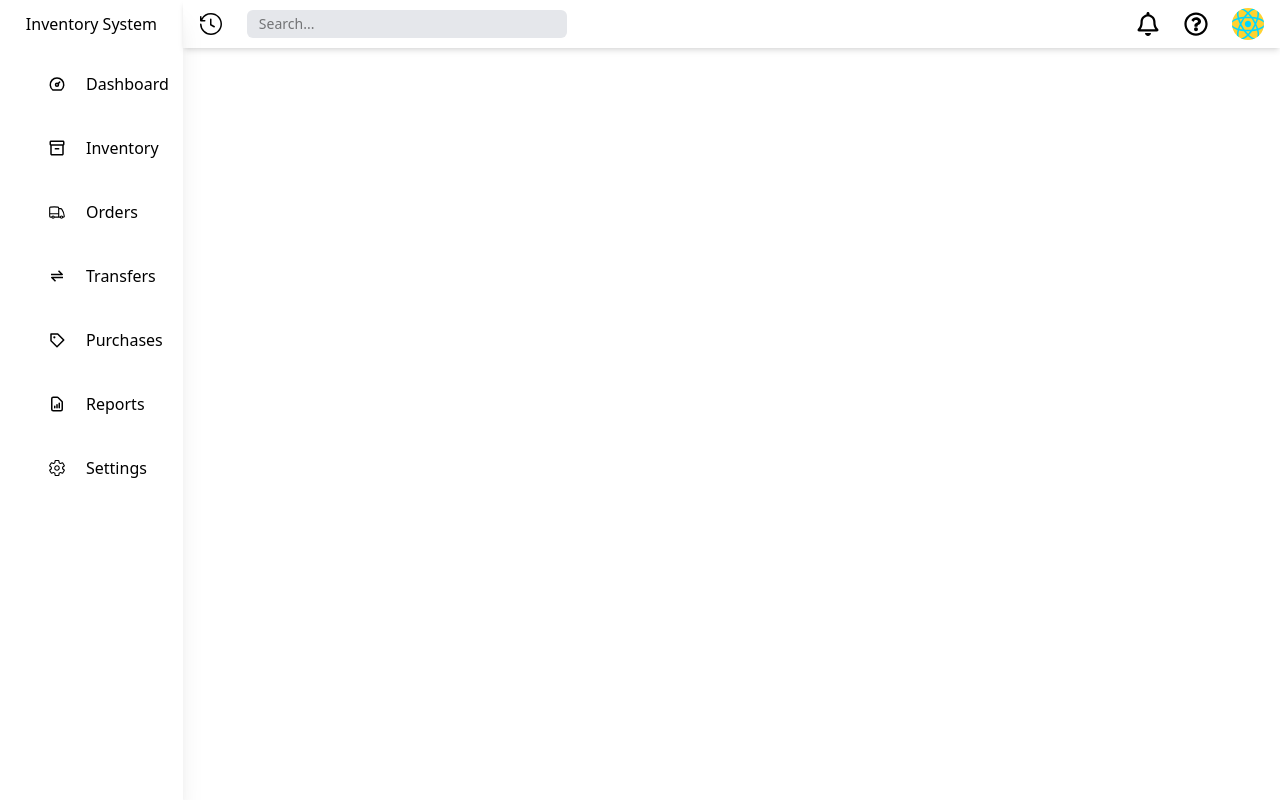
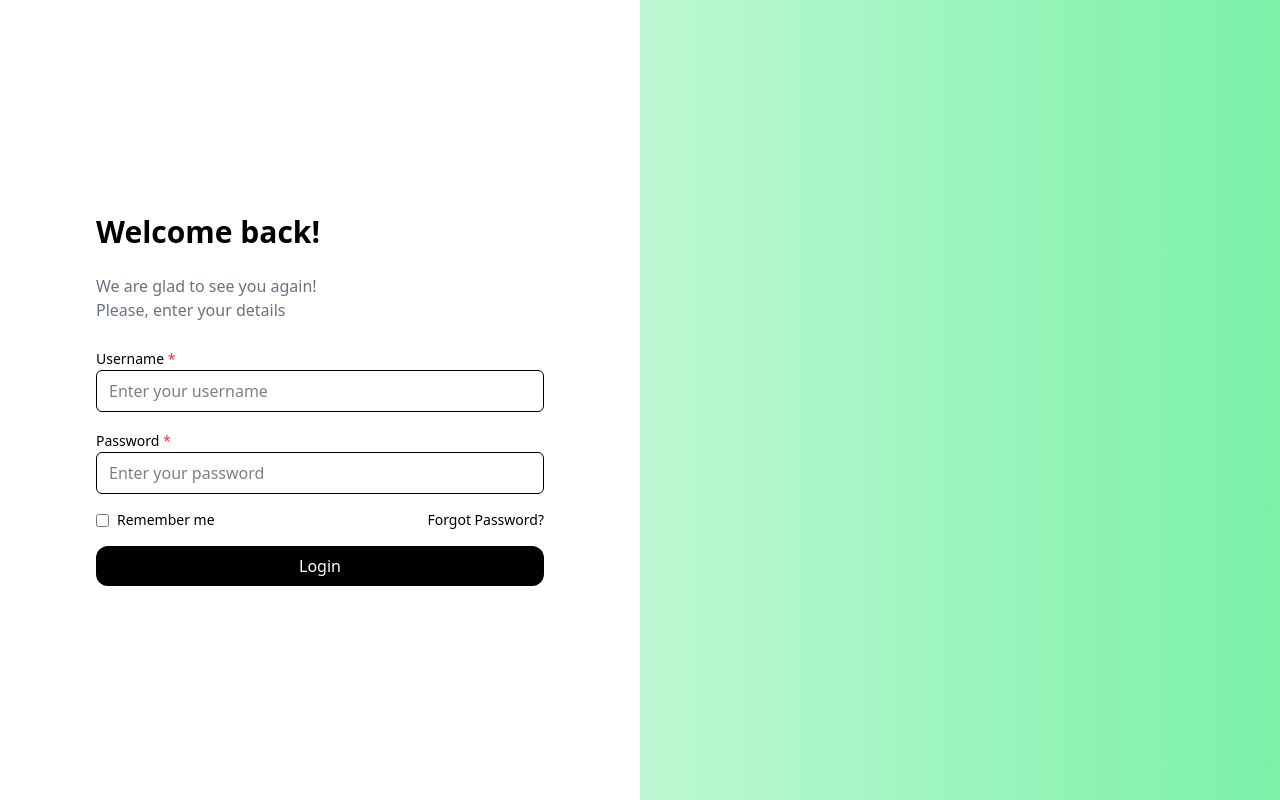
Before and after one commit to Fab0705/ManagementInventorySystemV1, a React (Vite) app: page /login in a window 1280 px wide. Built offline with nearby package versions, Linux system fonts and the light colour scheme.

Commit message:
Complete Login

```diff
--- a/src/App.jsx
+++ b/src/App.jsx
@@ -1,28 +1,39 @@
-import { BrowserRouter as Router, Routes, Route } from 'react-router-dom'
-import { useState } from 'react'
-import reactLogo from './assets/react.svg'
-import viteLogo from '/vite.svg'
-import NavBar from './components/Navbar/NavBar'
-import AsideBar from './components/AsideBar/AsideBar'
-import Dashboard from './pages/Dashboard'
-import Inventory from './pages/Inventory'
-import Orders from './pages/Orders'
-import Transfers from './pages/Transfers'
-import Purchases from './pages/Purchases'
-import Reports from './pages/Reports'
-import Settings from './pages/Settings'
-import Login from './pages/Login'
+import { BrowserRouter as Router, Routes, Route, Navigate  } from 'react-router-dom';
+//import { useState } from 'react';
+import { useAuth } from './context/AuthContext';
+import NavBar from './components/Navbar/NavBar';
+import AsideBar from './components/AsideBar/AsideBar';
+import Dashboard from './pages/Dashboard';
+import Inventory from './pages/Inventory';
+import Orders from './pages/Orders';
+import Transfers from './pages/Transfers';
+import Purchases from './pages/Purchases';
+import Reports from './pages/Reports';
+import Settings from './pages/Settings';
+import Login from './pages/Login';
 //import './App.css'
 
 function App() {
-  const [count, setCount] = useState(0)
+  const { isAuthenticated, loading } = useAuth();
+
+  if (loading) return <div className="flex items-center justify-center h-screen">Cargando...</div>;
 
   return (
     <Router>
-      {/* <Login /> */}
-      <div className='flex h-screen'>
+      <Routes>
+        <Route
+          path="/login"
+          element={
+            isAuthenticated ? <Navigate to="/" replace /> : <Login />
+          }
+        />
+        <Route
+          path="*"
+          element={
+            isAuthenticated ? (
+              <div className="flex h-screen">
                 <AsideBar />
-        <div className='flex flex-col flex-1'>
+                <div className="flex flex-col flex-1">
                   <NavBar />
                   <Routes>
                     <Route path="/" element={<Dashboard />} />
@@ -35,8 +46,14 @@ function App() {
                   </Routes>
                 </div>
               </div>
+            ) : (
+              <Navigate to="/login" replace />
+            )
+          }
+        />
+      </Routes>
     </Router>
-  )
+  );
 }
 
 export default App
--- /dev/null
+++ b/src/context/AuthContext.jsx
@@ -0,0 +1,42 @@
+import { createContext, useContext, useState, useEffect } from 'react';
+
+const AuthContext = createContext();
+
+export function AuthProvider({ children }) {
+  const [isAuthenticated, setIsAuthenticated] = useState(false);
+  const [loading, setLoading] = useState(true);
+  const [userData, setUserData] = useState(null);
+
+  useEffect(() => {
+    const auth = localStorage.getItem('isAuthenticated');
+    const storedUser = localStorage.getItem('userData');
+
+    if (auth === 'true') {
+      setIsAuthenticated(true);
+      setUserData(JSON.parse(storedUser));
+    }
+    setLoading(false);
+  }, []);
+
+  const login = (userInfo) => {
+    localStorage.setItem('isAuthenticated', 'true');
+    localStorage.setItem('userData', JSON.stringify(userInfo));
+    setIsAuthenticated(true);
+    setUserData(userInfo);
+  };
+
+  const logout = () => {
+    localStorage.removeItem('isAuthenticated');
+    localStorage.removeItem('userData');
+    setIsAuthenticated(false);
+    setUserData(null);
+  };
+
+  return (
+    <AuthContext.Provider value={{ isAuthenticated, userData, login, logout, loading }}>
+      {children}
+    </AuthContext.Provider>
+  );
+}
+
+export const useAuth = () => useContext(AuthContext);
--- a/src/main.jsx
+++ b/src/main.jsx
@@ -1,11 +1,14 @@
-import { StrictMode } from 'react'
-import { createRoot } from 'react-dom/client'
+import { StrictMode } from 'react';
+import { createRoot } from 'react-dom/client';
 //import './index.css'
-import './tailwind.css'
-import App from './App.jsx'
+import './tailwind.css';
+import App from './App.jsx';
+import { AuthProvider } from './context/AuthContext';
 
 createRoot(document.getElementById('root')).render(
   <StrictMode>
-    <App />
+    <AuthProvider>
+      <App />
+    </AuthProvider>
   </StrictMode>,
 )
--- a/src/pages/Login.jsx
+++ b/src/pages/Login.jsx
@@ -1,9 +1,46 @@
-import React from 'react'
-import SocialButton from '../components/Buttons/SocialButton'
-import InputField from '../components/Buttons/InputField'
+import React, { useState } from 'react';
+import { useNavigate } from 'react-router-dom';
+import SocialButton from '../components/Buttons/SocialButton';
+import InputField from '../components/Buttons/InputField';
+import { loginAuth } from '../services/userService';
+import { useAuth } from '../context/AuthContext';
 import { FaGoogle, FaApple } from 'react-icons/fa';
 
-export default function Login() {
+export default function Login({  }) {
+  const [user, setUser] = useState('');
+  const [password, setPassword] = useState('');
+  const [error, setError] = useState('');
+  const navigate = useNavigate();
+  const { login } = useAuth();
+
+  const handleSubmit = async (e) => {
+    e.preventDefault();
+
+    const loginData = { Username: user, Password: password };
+
+
+    try {
+      const res = await loginAuth(loginData);
+
+      /* if (res.success) {
+        login();
+        navigate('/');
+      } else {
+        setError(res.error);
+      } */
+
+      if (res.success && res.data) {
+        login(res.data); // Aquí se pasa el objeto con los datos del usuario
+        navigate('/');
+      } else {
+        setError(res.data);
+      }
+    } catch (err) {
+      setError('Error en el servidor');
+    }
+  };
+
+
   return (
     <div className="flex h-screen bg-gradient-to-r from-green-100-100 to-green-300">
         {/* Left side - Login */}
@@ -25,9 +62,9 @@ export default function Login() {
           </div> */}
 
           {/* Form */}
-          <form className="space-y-4">
-            <InputField label="Email" type="email" placeholder="Enter your email" />
-            <InputField label="Password" type="password" placeholder="Enter your password" />
+          <form className="space-y-4" onSubmit={handleSubmit}>
+            <InputField label="Username" type="text" placeholder="Enter your username" maxlength="20" value={user} onChange={(e) => setUser(e.target.value)} />
+            <InputField label="Password" type="password" placeholder="Enter your password" maxlength="30" value={password} onChange={(e) => setPassword(e.target.value)} />
 
             <div className="flex items-center justify-between text-sm">
               <label className="flex items-center gap-2">
@@ -37,6 +74,8 @@ export default function Login() {
               <a href="#" className="text-black font-medium">Forgot Password?</a>
             </div>
 
+            {error && <p className="text-red-500 text-sm">{error}</p>}
+
             <button className="w-full bg-black text-white py-2 rounded-xl hover:opacity-90 transition">Login</button>
           </form>
         </div>
--- a/src/services/userService.js
+++ b/src/services/userService.js
@@ -13,13 +13,11 @@ export const getUsers = async () => {
   }
 };
 
-// Realizar Login
-export const loginAuth = async (transferData) => {
+export const loginAuth = async (loginData) => {
   try {
-    const response = await axios.post(API_URL, transferData);
-    return response.data;
+    const response = await axios.post(`${API_URL}/login`, loginData);
+    return { success: true, data: response.data };
   } catch (error) {
-    console.error('Error al iniciar sesion:', error);
-    throw error;
+    return { success: false, error: error.response?.data?.message || 'Error desconocido' };
   }
 };
```
Lines whose indentation alone changed are shown as unchanged.
